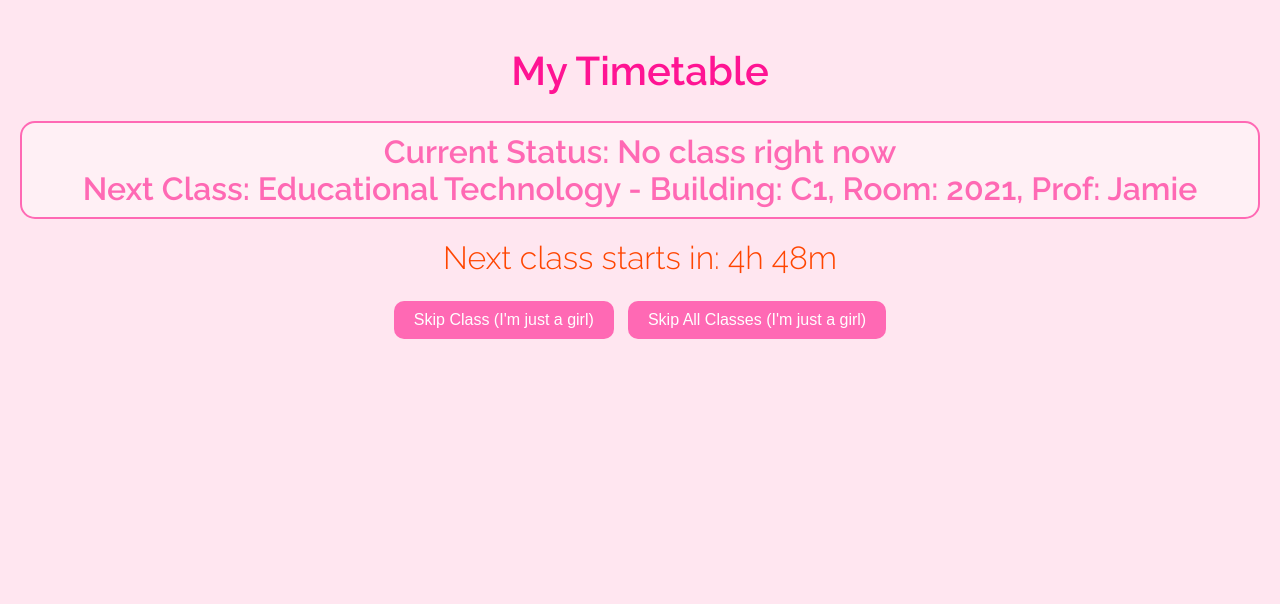
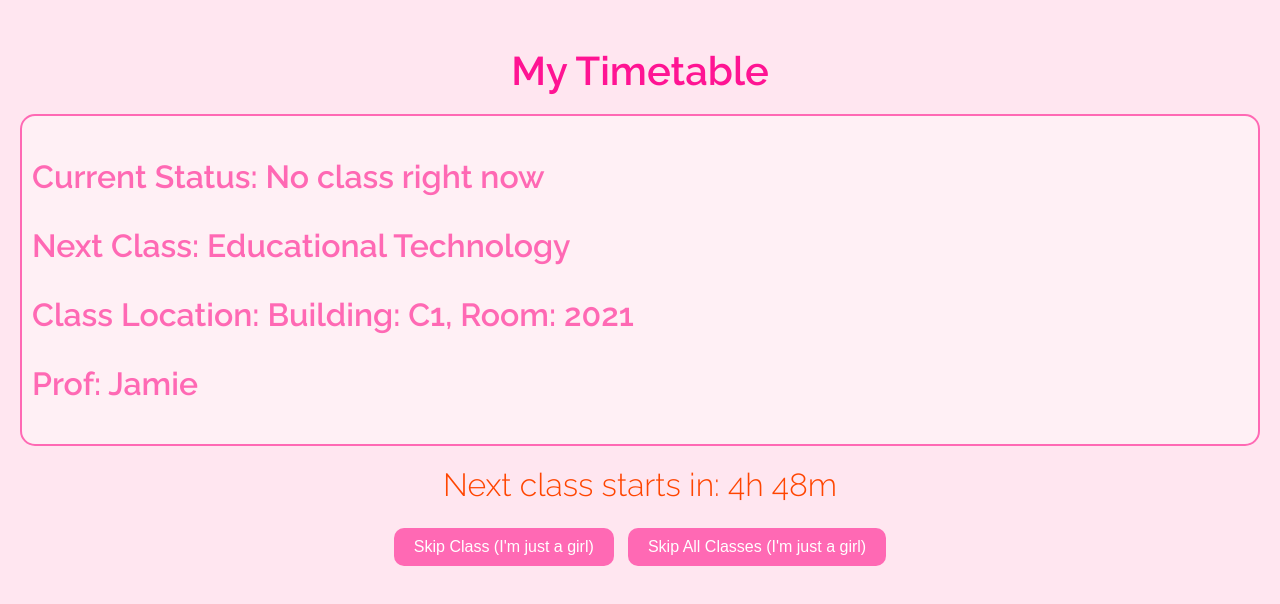
Before and after one commit to hkb21h/classes, a plain HTML site: page index.html in a window 1280 px wide. Drawn offline with Linux system fonts and the light colour scheme.

Commit message:
Update index.html

```diff
--- a/index.html
+++ b/index.html
@@ -3,7 +3,7 @@
 <head>
     <meta charset="UTF-8">
     <meta name="viewport" content="width=device-width, initial-scale=1.0">
-    <title>HKB's Classes</title>
+    <title>HKB Classes</title>
     <link rel="stylesheet" href="https://fonts.googleapis.com/css2?family=Raleway:wght@300;600&display=swap">
     <style>
         body {
@@ -25,18 +25,21 @@
             border: 2px solid #ff69b4;
             border-radius: 15px;
             background-color: #fff0f5;
-            margin: 20px 0;
+            margin: 20px 0;  /* Added margin for spacing */
+            text-align: left; /* Align text to the left */
         }
         h1 {
             font-size: 2.5em;
             color: #ff1493;
             font-weight: 600;
+            margin-bottom: 20px; /* Added margin for spacing */
         }
         .countdown {
             font-size: 2em;
             margin-top: 10px;
             color: #ff4500;
             font-weight: 300;
+            margin-top: 20px;  /* Added margin for spacing */
         }
         .buttons {
             margin-top: 20px;
@@ -62,8 +65,10 @@
         <!-- Timetable Data -->
     </div>
     <div class="class-info">
-        Current Status: <span id="current-class"></span><br>
-        Next Class: <span id="next-class"></span>
+        <p>Current Status: <span id="current-class"></span></p>
+        <p>Next Class: <span id="next-class"></span></p>
+        <p>Class Location: Building: <span id="building"></span>, Room: <span id="room"></span></p>
+        <p>Prof: <span id="professor"></span></p>
     </div>
     <div class="countdown" id="countdown-timer">
         <!-- Countdown Timer -->
@@ -110,6 +115,9 @@
 
             let currentClass = "No class right now";
             let nextClass = "No more classes today";
+            let building = "";
+            let room = "";
+            let professor = "";
             let nextClassTime = null;
             let endTime = null;
 
@@ -119,6 +127,9 @@
                 document.getElementById('countdown-timer').textContent = "";
                 document.getElementById('current-class').textContent = currentClass;
                 document.getElementById('next-class').textContent = nextClass;
+                document.getElementById('building').textContent = building;
+                document.getElementById('room').textContent = room;
+                document.getElementById('professor').textContent = professor;
                 document.getElementById('skip-button').style.display = "none";
                 document.getElementById('skip-all-button').style.display = "none";
                 document.getElementById('undo-button').style.display = "none";
@@ -141,7 +152,10 @@
 
                     // Set current class if ongoing
                     if (classMinutes <= currentTime && classEndMinutes > currentTime) {
-                        currentClass = `${timetable[today][i].class} - Building: ${timetable[today][i].building}, Room: ${timetable[today][i].room}, Prof: ${timetable[today][i].professor}`;
+                        currentClass = timetable[today][i].class;
+                        building = timetable[today][i].building;
+                        room = timetable[today][i].room;
+                        professor = timetable[today][i].professor;
                         endTime = classEndMinutes;
                         document.getElementById('skip-button').style.display = "none";
                         document.getElementById('skip-all-button').style.display = "none";
@@ -150,7 +164,10 @@
 
                     // Set next class if it hasn't started yet
                     if (classMinutes > currentTime && nextClassTime === null) {
-                        nextClass = `${timetable[today][i].class} - Building: ${timetable[today][i].building}, Room: ${timetable[today][i].room}, Prof: ${timetable[today][i].professor}`;
+                        nextClass = timetable[today][i].class;
+                        building = timetable[today][i].building;
+                        room = timetable[today][i].room;
+                        professor = timetable[today][i].professor;
                         nextClassTime = classMinutes;
                         document.getElementById('skip-button').style.display = "inline";
                         document.getElementById('skip-all-button').style.display = "inline";
@@ -161,6 +178,9 @@
 
             document.getElementById('current-class').textContent = currentClass;
             document.getElementById('next-class').textContent = nextClass;
+            document.getElementById('building').textContent = building;
+            document.getElementById('room').textContent = room;
+            document.getElementById('professor').textContent = professor;
 
             if (endTime !== null) {
                 startCountdown(endTime, "Class ends in");
```
